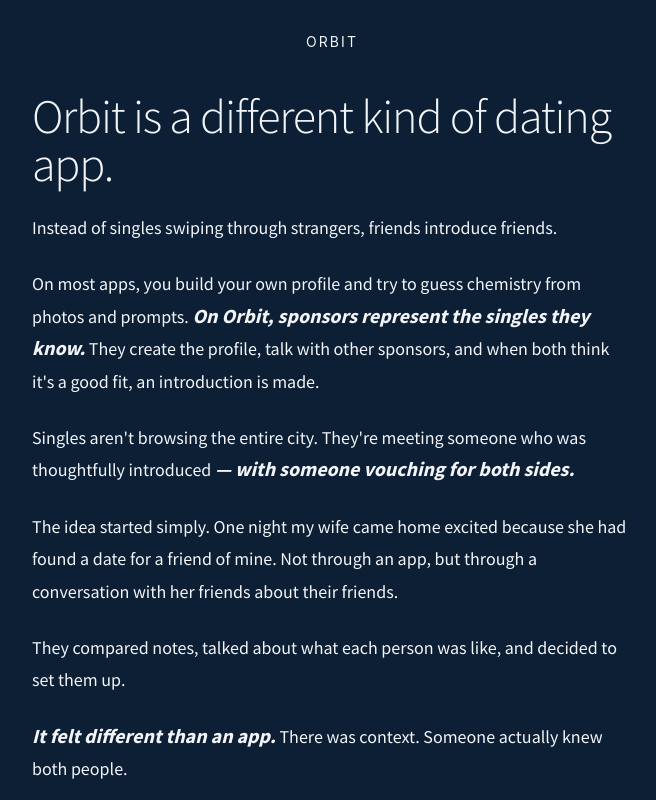
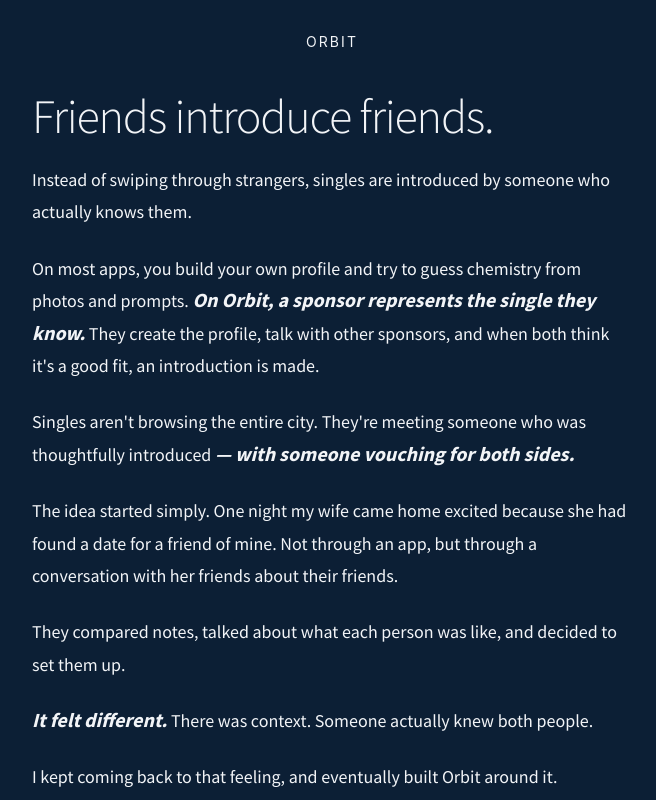
Before and after one commit to leetryscode/orbit_landing_pages, a Next.js app: page / in a window 1280 px wide. Shown: the top 800 px of the page, without its empty margins (308-964 px from the left). Built offline with nearby package versions, Linux system fonts and the light colour scheme; no server answers.

Commit message:
editted narrative 13 march

```diff
--- a/src/app/page.tsx
+++ b/src/app/page.tsx
@@ -15,14 +15,14 @@
       <section className="pt-4 pb-16 px-5">
         <div className="max-w-narrative-lg mx-auto space-y-6 text-lg leading-[1.8] text-text-dark font-normal">
           <h1 className="text-3xl sm:text-4xl md:text-5xl font-light tracking-tight text-text-dark leading-tight">
-            Orbit is a different kind of dating app.
+            Friends introduce friends.
           </h1>
           <p>
-            Instead of singles swiping through strangers, friends introduce friends.
+            Instead of swiping through strangers, singles are introduced by someone who actually knows them.
           </p>
           <p>
             On most apps, you build your own profile and try to guess chemistry from photos and prompts.{" "}
-            <span className="text-xl font-bold italic">On Orbit, sponsors represent the singles they know.</span>{" "}
+            <span className="text-xl font-bold italic">On Orbit, a sponsor represents the single they know.</span>{" "}
             They create the profile, talk with other sponsors, and when both think it&apos;s a good fit, an introduction is made.
           </p>
           <p>
@@ -36,7 +36,7 @@
             They compared notes, talked about what each person was like, and decided to set them up.
           </p>
           <p>
-            <span className="text-xl font-bold italic">It felt different than an app.</span> There was context. Someone actually knew both people.
+            <span className="text-xl font-bold italic">It felt different.</span> There was context. Someone actually knew both people.
           </p>
           <p>
             I kept coming back to that feeling, and eventually built Orbit around it.
```
